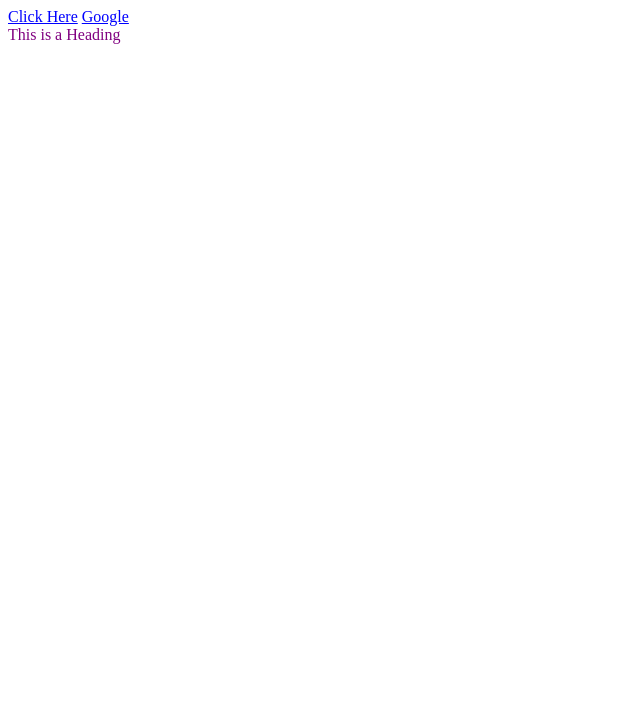
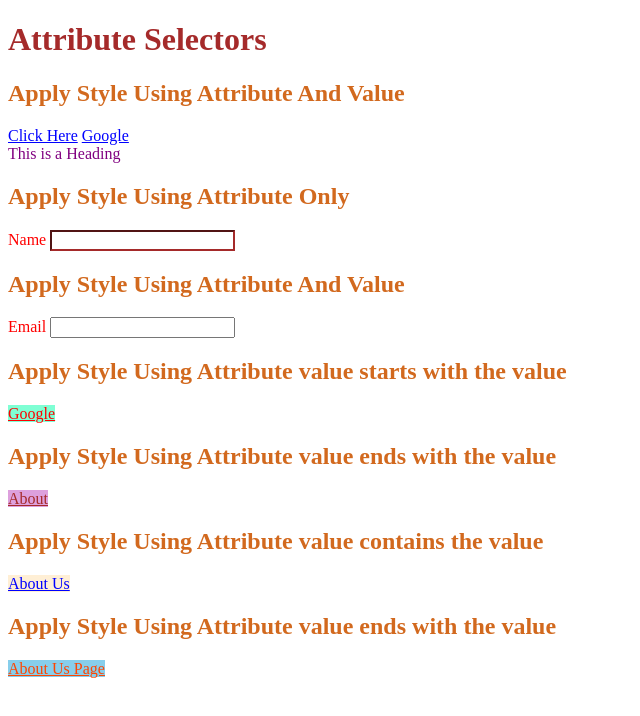
Before and after one commit to karan-kartikey6187/Indixpert-Sep-Batch_2025-CSS, a plain HTML site: page Selectors/Attribute/index.html in a window 1280 px wide. Shown: the whole page, without its empty margins (0-640 px from the left). Drawn offline with Linux system fonts and the light colour scheme.

Commit message:
attribute selectors

```diff
--- a/Selectors/Attribute/index.html
+++ b/Selectors/Attribute/index.html
@@ -9,9 +9,43 @@
 </head>
 
 <body>
-    <span role="button">Click Here</span>
-    <span role="link">Google</span>
-    <div role="heading">This is a Heading</div>
+    <h1>Attribute Selectors</h1>
+    <section>
+        <h2>Apply Style Using Attribute And Value</h2>
+        <span role="button">Click Here</span>
+        <span role="link">Google</span>
+        <div role="heading">This is a Heading</div>
+    </section>
+    <section>
+        <h2>Apply Style Using Attribute Only</h2>
+        <form>
+            <Label for="name">Name</Label>
+            <input type="text" name="name" id="name" required>
+        </form>
+    </section>
+    <section>
+        <h2>Apply Style Using Attribute And Value</h2>
+        <form>
+            <Label for="Email">Email</Label>
+            <input type="email" name="Email" id="Email">
+        </form>
+    </section>
+    <section>
+        <h2>Apply Style Using Attribute value starts with the value</h2>
+        <a href="https://www.google.com/" target="_blank">Google</a>
+    </section>
+    <section>
+        <h2>Apply Style Using Attribute value ends with the value</h2>
+        <a href="about.html">About</a>
+    </section>
+    <section>
+        <h2>Apply Style Using Attribute value contains the value</h2>
+        <a href="about-us.html">About Us</a>
+    </section>
+    <section>
+        <h2>Apply Style Using Attribute value ends with the value</h2>
+        <a href="about us page .html">About Us Page</a>
+    </section>
 </body>
 
 </html>
--- a/Selectors/Attribute/style.css
+++ b/Selectors/Attribute/style.css
@@ -1,3 +1,11 @@
+h1 {
+    color: brown;
+}
+
+h2 {
+    color:chocolate;
+}
+
 span[role="button"],
 [role="link"] {
     color: blue;
@@ -8,3 +16,28 @@ span[role="button"],
 [role="heading"] {
     color: purple;
 }
+
+[required] {
+    border-color: brown;
+}
+
+[for="Email"] , [for="name"] {
+    color: red;
+}
+
+[href^="https"] {
+    color: red;
+    background-color: aquamarine;
+}
+[href$="html"] {
+    color: brown;
+    background-color: plum;
+}
+[href*="us"] {
+    color: blue;
+    background-color: papayawhip;
+}
+[href~="page"] {
+    color: orangered;
+    background-color: skyblue;
+}
```
